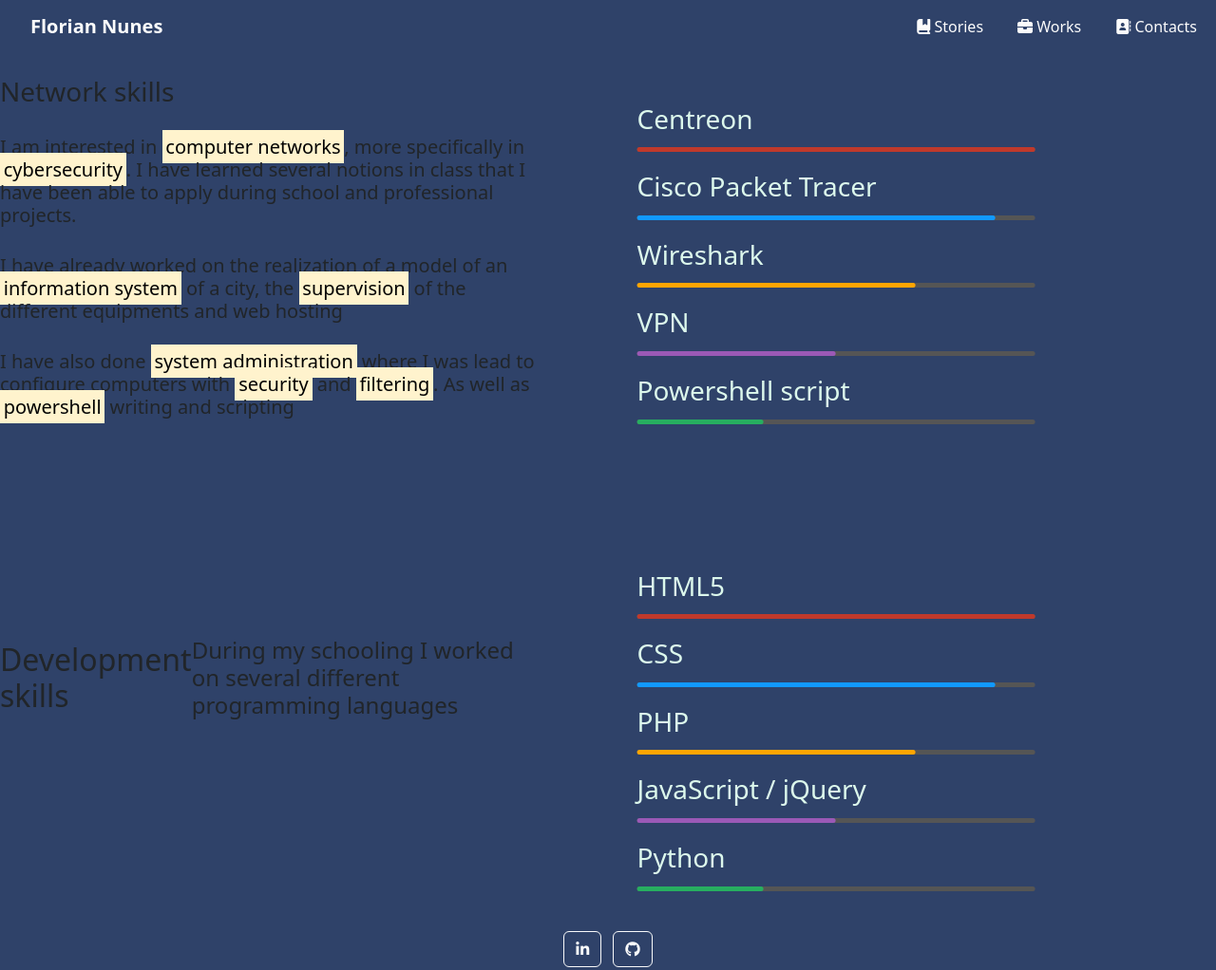
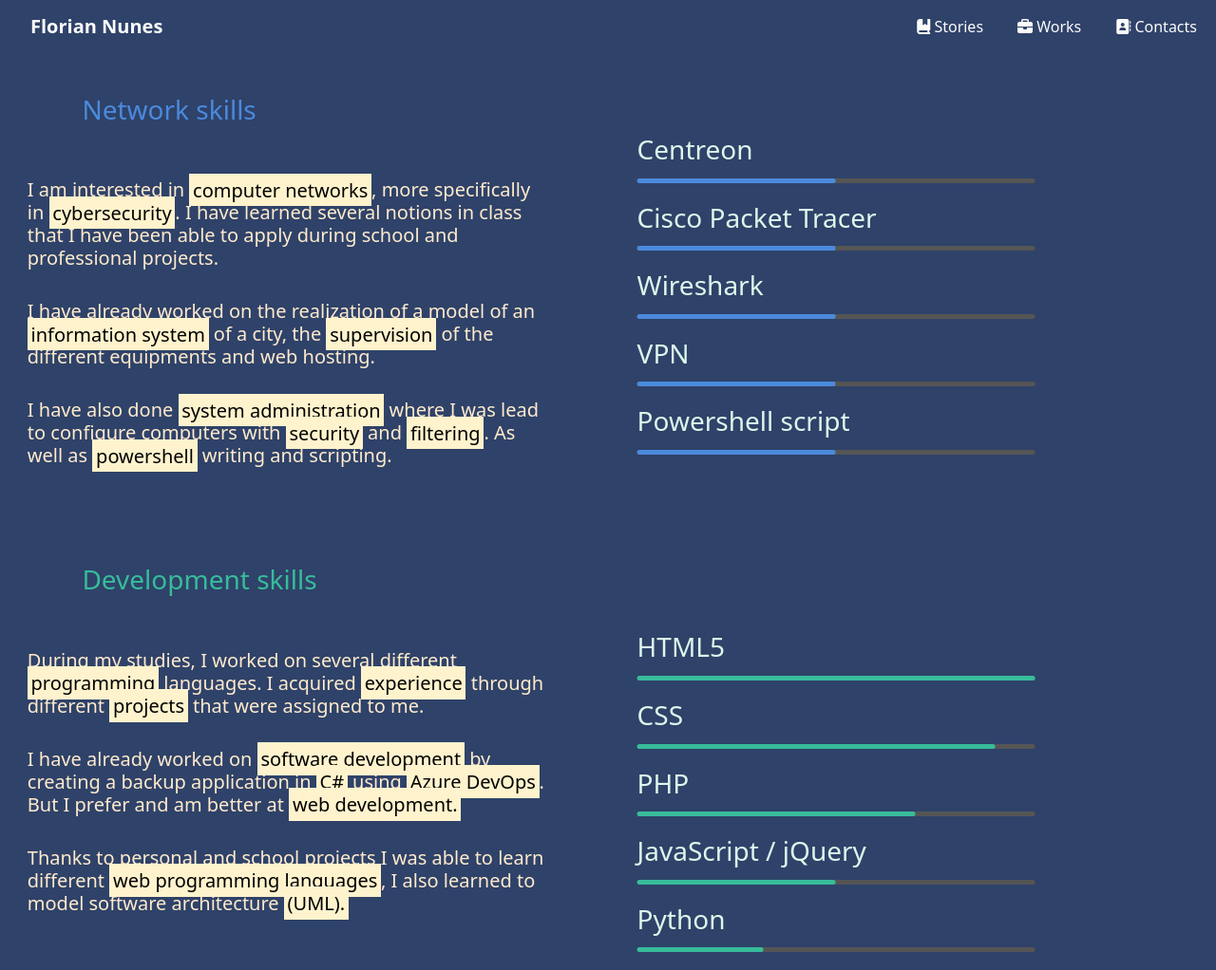
Before and after one commit to Florian-Nunes/Portfolio, a plain HTML site: page works/index.html in a window 1280 px wide. Shown: the top 1022 px of the page at 95% size. Drawn offline with nearby package versions, Linux system fonts and the light colour scheme.

Commit message:
Paragraphe + skill + progressbar
Big up

```diff
--- a/css/works.css
+++ b/css/works.css
@@ -59,6 +59,38 @@
     -webkit-animation-fill-mode: both;
     animation-fill-mode: both;
 }
+/*Skillbar Networks*/
+.skills-bar-container li .bar-container #progress-centreon{
+    -webkit-animation-name: progress-centreon;
+    animation-name: progress-centreon;
+    -webkit-animation-delay: 0.7s;
+    animation-delay: 0.7s;
+}
+.skills-bar-container li .bar-container #progress-cpt {
+    -webkit-animation-name: progress-cpt;
+    animation-name: progress-cpt;
+    -webkit-animation-delay: 1.4s;
+    animation-delay: 1.4s;
+}
+.skills-bar-container li .bar-container #progress-wireshark {
+    -webkit-animation-name: progress-wireshark;
+    animation-name: progress-wireshark;
+    -webkit-animation-delay: 2.1s;
+    animation-delay: 2.1s;
+}
+.skills-bar-container li .bar-container #progress-vpn {
+    -webkit-animation-name: progress-vpn;
+    animation-name: progress-vpn;
+    -webkit-animation-delay: 2.8s;
+    animation-delay: 2.8s;
+}
+.skills-bar-container li .bar-container #progress-powershell {
+    -webkit-animation-name: progress-powershell;
+    animation-name: progress-powershell;
+    -webkit-animation-delay: 3.5s;
+    animation-delay: 3.5s;
+}
+/*Skillbar Dev*/
 .skills-bar-container li .bar-container #progress-html {
     -webkit-animation-name: progress-html;
     animation-name: progress-html;
@@ -89,6 +121,7 @@
     -webkit-animation-delay: 3.5s;
     animation-delay: 3.5s;
 }
+/**/
 .skills-container{
     display: flex;
 }
@@ -114,47 +147,34 @@
     justify-content: center;
     align-items: center;
 }
+/*Article*/
+.networktitle {
+    color: #4b8adc;
+    margin-top: 5%;
+    margin-left: 15%;
+}
+.networktxt {
+    color: blanchedalmond;
+    margin-left: 5%;
+}
 
-.progressred {
-    background-color: #c0392b;
+.devtitle {
+    color: #37bc9b;
+    margin-left: 15%;
 }
+.devtxt {
+    color: blanchedalmond;
+    margin-left: 5%;
+}
+/*Article*/
 .progressblue {
-    background-color: #19f;
-}
-.progresspurple {
-    background-color: #9b59b6;
-}
-.progressorange {
-    background-color: #ffa500;
+    background-color: #4b8adc;
 }
 .progressgreen {
-    background-color: #27ae60;
+    background-color: #37bc9b;
 }
-@-webkit-keyframes progress-html {
-    0% {
-        width: 0%;
-   }
-    100% {
-        width: 90%;
-   }
-}
-@-webkit-keyframes progress-css {
-    0% {
-        width: 0%;
-   }
-    100% {
-        width: 85%;
-   }
-}
-@-webkit-keyframes progress-php {
-    0% {
-        width: 0%;
-   }
-    100% {
-        width: 70%;
-   }
-}
-@-webkit-keyframes progress-javascript {
+/*Networks*/
+@keyframes progress-centreon {
     0% {
         width: 0%;
    }
@@ -162,41 +182,7 @@
         width: 50%;
    }
 }
-@-webkit-keyframes progress-python {
-    0% {
-        width: 0%;
-   }
-    100% {
-        width: 35%;
-   }
-}
-
-/* */
-@-moz-keyframes progress-html {
-    0% {
-        width: 0%;
-   }
-    100% {
-        width: 100%;
-   }
-}
-@-moz-keyframes progress-css {
-    0% {
-        width: 0%;
-   }
-    100% {
-        width: 90%;
-   }
-}
-@-moz-keyframes progress-php {
-    0% {
-        width: 0%;
-   }
-    100% {
-        width: 70%;
-   }
-}
-@-moz-keyframes progress-javascript {
+@keyframes progress-cpt {
     0% {
         width: 0%;
    }
@@ -204,16 +190,32 @@
         width: 50%;
    }
 }
-@-moz-keyframes progress-python {
+@keyframes progress-wireshark {
     0% {
         width: 0%;
    }
     100% {
-        width: 35%;
+        width: 50%;
+   }
+}
+@keyframes progress-vpn {
+    0% {
+        width: 0%;
+   }
+    100% {
+        width: 50%;
+   }
+}
+@keyframes progress-powershell {
+    0% {
+        width: 0%;
+   }
+    100% {
+        width: 50%;
    }
 }
 
-/* */
+/*Dev */
 @keyframes progress-html {
     0% {
         width: 0%;
--- a/works/index.html
+++ b/works/index.html
@@ -60,10 +60,12 @@
       <section class="skills-container">
 
         <div class="skill-left">
-          <h3>Network skills</h3>
-          <h5>I am interested in <mark>computer networks</mark>, more specifically in <mark>cybersecurity</mark>. I have learned several notions in class that I have been able to apply during school and professional projects.</h5>
-          <h5>I have already worked on the realization of a model of an <mark>information system</mark> of a city, the <mark>supervision</mark> of the different equipments and web hosting</h5>
-          <h5>I have also done <mark>system administration</mark> where I was lead to configure computers with <mark>security</mark> and <mark>filtering</mark>. As well as <mark>powershell</mark> writing and scripting</h5>
+          <article>
+            <h3 class="networktitle">Network skills</h3><br></br>
+            <h5 class="networktxt">I am interested in <mark>computer networks</mark>, more specifically in <mark>cybersecurity</mark>. I have learned several notions in class that I have been able to apply during school and professional projects.</h5><br>
+            <h5 class="networktxt">I have already worked on the realization of a model of an <mark>information system</mark> of a city, the <mark>supervision</mark> of the different equipments and web hosting.</h5><br>
+            <h5 class="networktxt">I have also done <mark>system administration</mark> where I was lead to configure computers with <mark>security</mark> and <mark>filtering</mark>. As well as <mark>powershell</mark> writing and scripting.</h5><br>
+          </article>
         </div>
 
         <div class="skill-right">
@@ -71,49 +73,49 @@
             <li>
               <div class="progressbar-title">
                 <h3>Centreon</h3>
-                <span class="percent" id="html-pourcent"></span>
+                <span class="percent" id="centreon-pourcent"></span>
               </div>
               <div class="bar-container">
-                <span class="progressbar progressred" id="progress-html"></span>
+                <span class="progressbar progressblue" id="progress-centreon"></span>
               </div>
             </li>
             <li>
               <div class="progressbar-title">
                 <h3>Cisco Packet Tracer</h3>
-                <span class="percent" id="css-pourcent"></span>
+                <span class="percent" id="cpt-pourcent"></span>
               </div>
               <div class="bar-container">
-                <span class="progressbar progressblue" id="progress-css"></span>
+                <span class="progressbar progressblue" id="progress-cpt"></span>
               </div>
             </li>
 
             <li>
               <div class="progressbar-title">
                 <h3>Wireshark</h3>
-                <span class="percent" id="php-pourcent"></span>
+                <span class="percent" id="wireshark-pourcent"></span>
               </div>
               <div class="bar-container">
-                <span class="progressbar progressorange" id="progress-php"></span>
+                <span class="progressbar progressblue" id="progress-wireshark"></span>
               </div>
             </li>
 
             <li>
               <div class="progressbar-title">
                 <h3>VPN</h3>
-                <span class="percent" id="javascript-pourcent"></span>
+                <span class="percent" id="vpn-pourcent"></span>
               </div>
               <div class="bar-container">
-                <span class="progressbar progresspurple" id="progress-javascript"></span>
+                <span class="progressbar progressblue" id="progress-vpn"></span>
               </div>
             </li>
 
             <li>
               <div class="progressbar-title">
                 <h3>Powershell script</h3>
-                <span class="percent" id="python-pourcent"></span>
+                <span class="percent" id="vpn-pourcent"></span>
               </div>
               <div class="bar-container">
-                <span class="progressbar progressgreen" id="progress-python"></span>
+                <span class="progressbar progressblue" id="progress-vpn"></span>
               </div>
             </li>
           </ul>
@@ -125,8 +127,12 @@
       <section class="skills-container">
 
         <div class="skill-right2">
-          <h2>Development skills</h2>
-          <h4>During my schooling I worked on several different programming languages</h4>
+          <article>
+            <h3 class="devtitle">Development skills</h3><br></br>
+            <h5 class="devtxt">During my studies, I worked on several different <mark>programming</mark> languages. I acquired <mark>experience</mark> through different <mark>projects</mark> that were assigned to me.</h5><br>
+            <h5 class="devtxt">I have already worked on <mark>software development</mark> by creating a backup application in <mark>C#</mark> using <mark>Azure DevOps</mark>. But I prefer and am better at <mark>web development.</mark></h5><br>
+            <h5 class="devtxt">Thanks to personal and school projects I was able to learn different <mark>web programming languages</mark>, I also learned to model software architecture <mark>(UML).</mark></h5>
+          </article>
         </div>
 
         <div class="skill-left2">
@@ -137,7 +143,7 @@
                 <span class="percent" id="html-pourcent"></span>
               </div>
               <div class="bar-container">
-                <span class="progressbar progressred" id="progress-html"></span>
+                <span class="progressbar progressgreen" id="progress-html"></span>
               </div>
             </li>
             <li>
@@ -146,7 +152,7 @@
                 <span class="percent" id="css-pourcent"></span>
               </div>
               <div class="bar-container">
-                <span class="progressbar progressblue" id="progress-css"></span>
+                <span class="progressbar progressgreen" id="progress-css"></span>
               </div>
             </li>
 
@@ -156,7 +162,7 @@
                 <span class="percent" id="php-pourcent"></span>
               </div>
               <div class="bar-container">
-                <span class="progressbar progressorange" id="progress-php"></span>
+                <span class="progressbar progressgreen" id="progress-php"></span>
               </div>
             </li>
 
@@ -166,7 +172,7 @@
                 <span class="percent" id="javascript-pourcent"></span>
               </div>
               <div class="bar-container">
-                <span class="progressbar progresspurple" id="progress-javascript"></span>
+                <span class="progressbar progressgreen" id="progress-javascript"></span>
               </div>
             </li>
 
```
